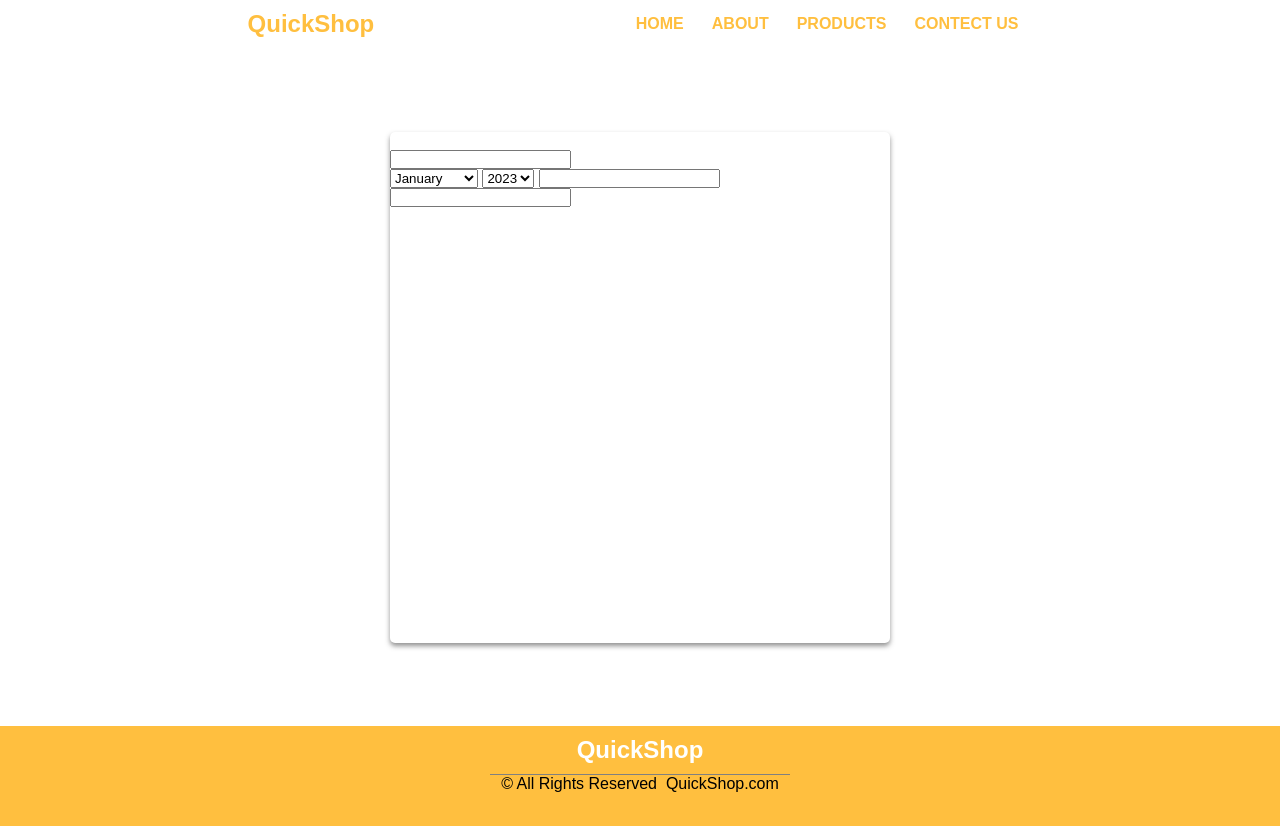
After one commit to kamlesh-67/QuickShop, a PHP site: page /payment.php in a window 1280 px wide. The commit adds this page. Run offline with PHP 8.4, Linux system fonts and the light colour scheme.

Commit message:
First commit

```diff
--- /dev/null
+++ b/payment.css
@@ -0,0 +1,113 @@
+:root {
+    --primery: #ffbf3f;
+    --primery-hover: #ce9420;
+    --secondary: #ffffff;
+    --buttons: #ffbf3f;
+    --button-secendary: #7165ff;
+    --preloader-bg: #7265ff7f;
+}
+
+@import url('https://fonts.googleapis.com/css2?family=Cairo:wght@800&display=swap');
+
+* {
+    margin: 0;
+    padding: 0;
+    box-sizing: border-box;
+    font-family: sans-serif;
+    scroll-behavior: smooth;
+}
+
+a {
+    text-decoration: none;
+}
+
+body {
+    overflow-x: hidden;
+}
+
+header {
+    height: 3rem;
+    max-width: 100vw;
+    background-color: #ffffff;
+    display: flex;
+    align-items: center;
+    justify-content: space-evenly;
+}
+
+.logo {
+    height: 3rem;
+    display: flex;
+    align-items: center;
+    font-family: 'Cairo', sans-serif;
+    font-size: 1.5rem;
+    font-weight: bolder;
+    color: var(--primery);
+}
+
+header .menu ul {
+    display: flex;
+}
+
+header .menu ul li {
+    list-style: none;
+    margin: 0 14px;
+    transition-property: all;
+    transition-duration: 500ms;
+}
+
+header .menu li:hover {
+    transform: scale(1.2);
+}
+
+header .menu ul li a {
+    text-decoration: none;
+    color: var(--primery);
+    font-weight: bolder;
+    font-family: sans-serif;
+    text-transform: uppercase;
+}
+
+footer {
+    height: 100px;
+    background-color: var(--primery);
+}
+
+footer a {
+    text-decoration: none;
+    color: black;
+}
+
+footer .logo {
+    margin: 0 auto;
+    width: fit-content;
+    color: var(--secondary);
+}
+
+footer p {
+    margin: 0 auto;
+    width: 300px;
+    display: flex;
+    justify-content: center;
+    border-top: 1px solid gray;
+}
+
+.container {
+    height: 79.8vh;
+    display: flex;
+    justify-content: center;
+    align-items: center;
+    margin: 20px 0;
+}
+
+.payment-box {
+    height: 80%;
+    width: 500px;
+    border-radius: 5px;
+    box-shadow: 0px 3px 5px 0px #33333388;
+}
+
+input[type=number]::-webkit-inner-spin-button,
+input[type=number]::-webkit-outer-spin-button {
+    -webkit-appearance: none;
+    margin: 0;
+}
--- /dev/null
+++ b/payment.php
@@ -0,0 +1,77 @@
+<!DOCTYPE html>
+<html lang="en">
+
+<head>
+    <meta charset="UTF-8">
+    <meta http-equiv="X-UA-Compatible" content="IE=edge">
+    <meta name="viewport" content="width=device-width, initial-scale=1.0">
+    <link rel="stylesheet" href="payment.css">
+    <title>title</title>
+</head>
+
+<body>
+    <header id="home">
+        <div class="logo">QuickShop</div>
+        <div class="menu">
+            <ul>
+                <li><a href="index.php">Home</a></li>
+                <li><a href="index.php#about">About</a></li>
+                <li><a href="index.php#products">products</a></li>
+                <li><a href="index.php#contect">Contect Us</a></li>
+            </ul>
+        </div>
+    </header>
+    <div class="container">
+        <div class="payment-box">
+            <div class="title">
+                <img src="#" alt="">
+                <div class="info"></div>
+            </div>
+            <div class="payment-option">
+                <form action="#" method="post">
+                    <input type="number" name="cardnumber" id="cardnumber" maxlength="15">
+                    <div class="personal">
+                        <select id="month" name="month">
+                            <option value="01">January</option>
+                            <option value="02">February</option>
+                            <option value="03">March</option>
+                            <option value="04">April</option>
+                            <option value="05">May</option>
+                            <option value="06">June</option>
+                            <option value="07">July</option>
+                            <option value="08">August</option>
+                            <option value="09">September</option>
+                            <option value="10">October</option>
+                            <option value="11">November</option>
+                            <option value="12">December</option>
+                        </select>
+                        <select id="year" name="year">
+                            <option value="2023">2023</option>
+                            <option value="2024">2024</option>
+                            <option value="2025">2025</option>
+                            <option value="2026">2026</option>
+                            <option value="2027">2027</option>
+                            <option value="2028">2028</option>
+                            <option value="2029">2029</option>
+                            <!-- add more years here -->
+                        </select>
+                        <input type="number" name="CVV" id="CVV" maxlength="4">
+                    </div>
+                    <input type="text" name="cardholder" id="cardholder">
+                </form>
+            </div>
+
+        </div>
+    </div>
+
+
+
+    <footer>
+        <div class="logo">
+            QuickShop
+        </div>
+        <p>&copy; All Rights Reserved &nbsp;<a href="index.php"> QuickShop.com</a></p>
+    </footer>
+</body>
+
+</html>
```
Also changed, not shown: detail.php (+7 -3 lines), index.css (renamed from index-style.css, +7 -1 lines), index.php (+7 -5 lines), detail.css (renamed from detail-style.css).
